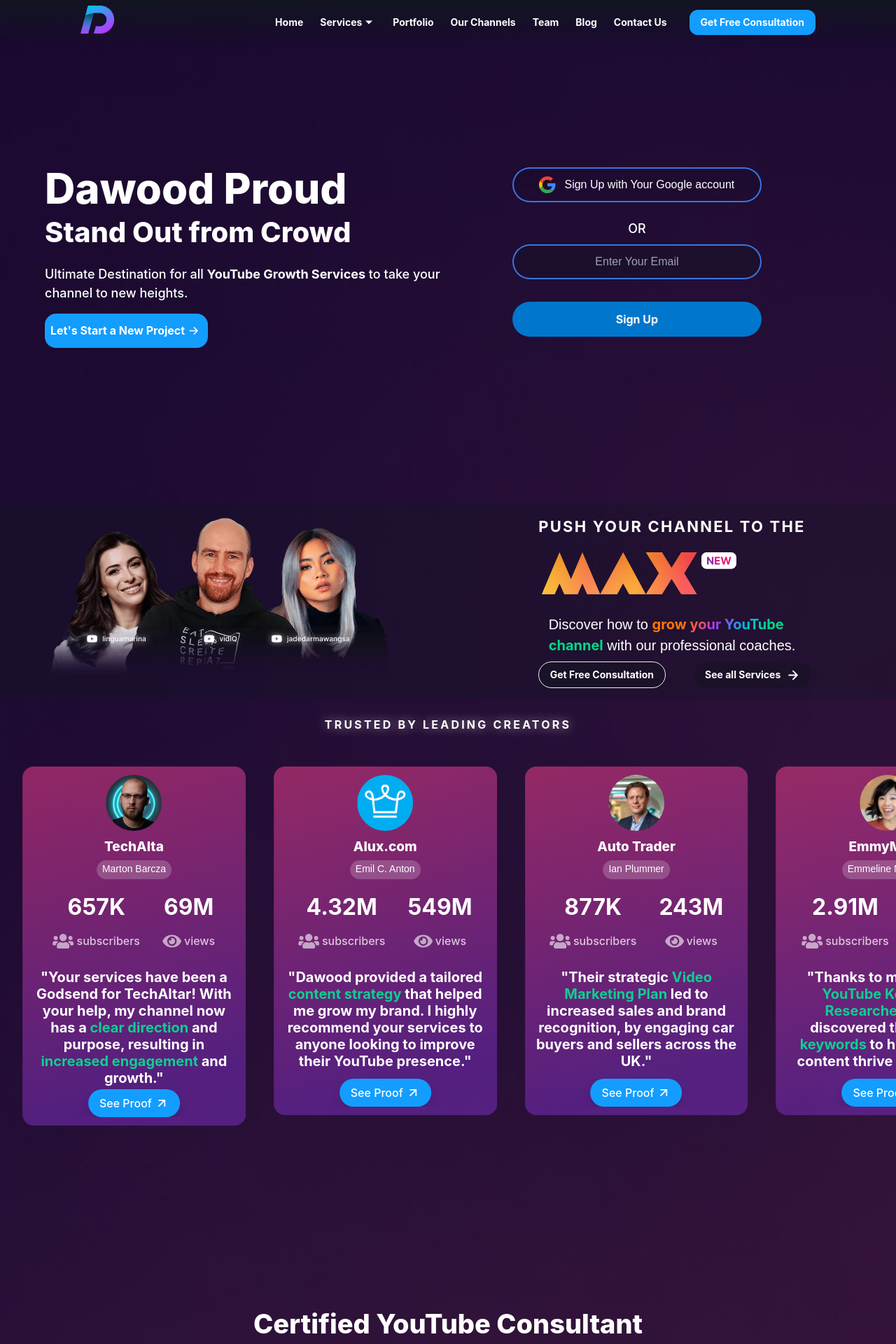
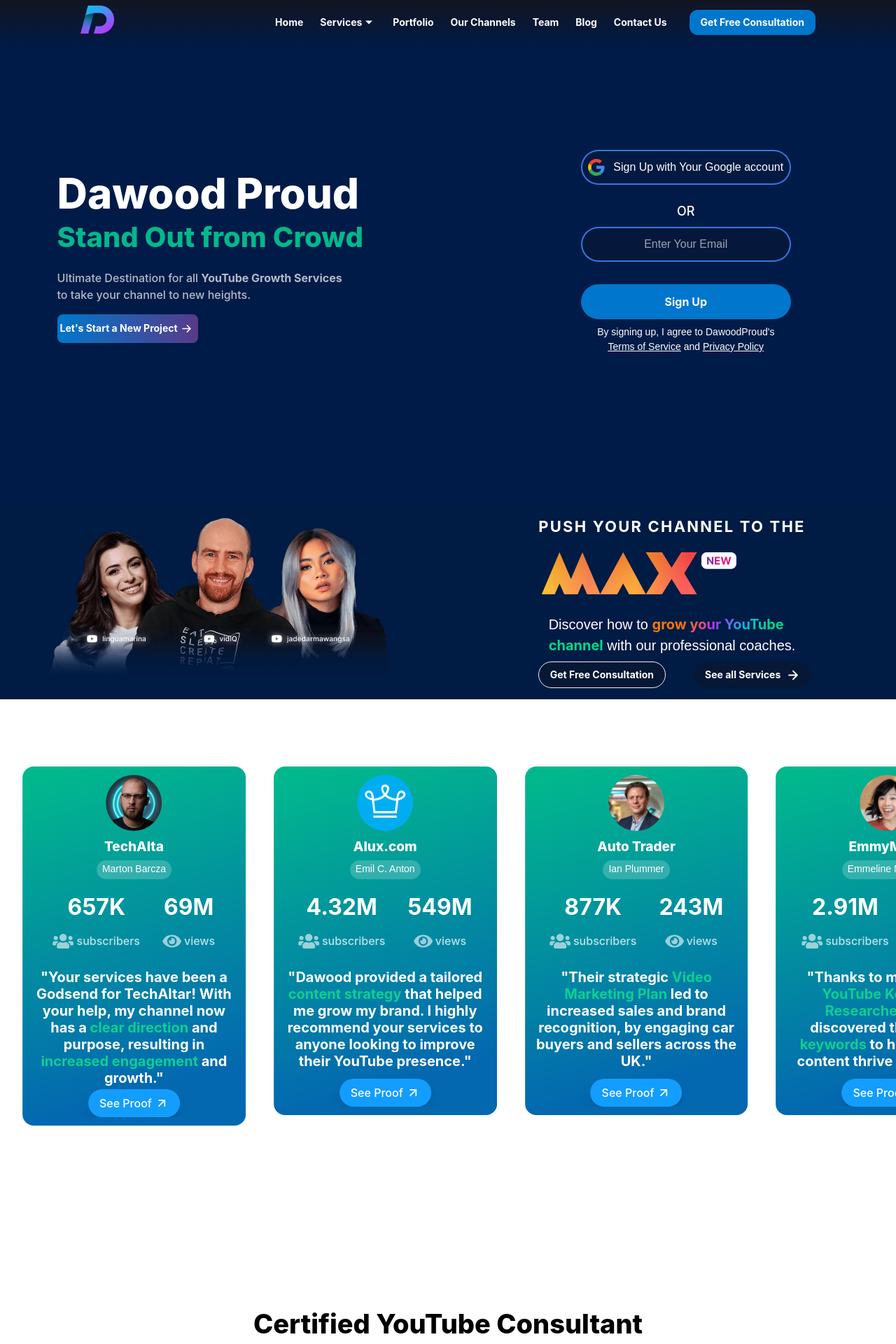
Before and after one commit to EngrRaheel/testingdawoodproud, a Next.js app: page / in a window 1280 px wide. Shown: the top 1920 px of the page at 70% size. Built offline with nearby package versions, Linux system fonts and the light colour scheme; a web font is replaced by a local one.

Commit message:
all the pages creared and the heroection is fixed

```diff
--- a/components/Herosection/Hero.jsx
+++ b/components/Herosection/Hero.jsx
@@ -11,27 +11,26 @@
 function Hero() {
     return (
 
-        <div className="w-full min-h-screen flex flex-col items-center justify-center font-Inter mx-auto">
+        <div className="w-full min-h-screen flex flex-col items-center justify-center font-Inter mx-auto bg-[#001b47]">
             <Navbar bg_color={"bg-gradient-to-b from-[#121521] to-[#121521]/0"} position={'fixed'} />
 
             {/* hero section text and images div */}
-            <div className="grid grid-cols-1 md:grid-cols-[1.3fr_1fr] gap-8 !justify-between items-center mx-auto max-w-[1200px] min-h-[90vh]">
+            <div className="grid grid-cols-1  xl:grid-cols-12  justify-center !items-center mx-auto max-w-[1200px] min-h-[90vh] ">
 
-                {/* -mt-[10vh] sm:-mt-[15vh] lg:mt-3 */}
-                <div className="h-full w-full  text-white text-center flex flex-col  items-center justify-center space-y-4 mx-auto ">
+                <div className="h-full w-full  text-white text-center flex flex-col  items-center justify-center  xl:col-start-1 xl:col-span-5">
                     {/* hero section text */}
-                    <div className=" flex flex-col justify-start items-start mx-auto  p-0 sm:p-4 md:p-6 gap-4">
-                        <div className="flex flex-col justify-start items-start -space-y-3">
+                    <div className=" flex flex-col justify-center items-center xl:justify-start xl:items-start mx-auto  p-0 sm:p-4 md:p-6 gap-4">
+                        <div className="flex flex-col justify-center xl:justify-start items-center xl:items-start  xl:-space-y-3 ">
                             <h1 className=" font-extrabold text-[32px] sm:text-[36px] md:text-[50px] lg:text-[60px] ">Dawood Proud</h1>
-                            <h1 className=" font-extrabold text-[28px] sm:text-[28px] md:text-[32px] lg:text-[40px]  "> Stand Out from Crowd</h1>
+                            <h1 className=" font-extrabold text-[28px] sm:text-[28px] md:text-[32px] lg:text-[40px] text-[#01b88d]"> Stand Out from Crowd</h1>
                         </div>
-                        <div className="text-left font-medium md:font-semibold px-3 sm:px-0 lg:font-medium  text-white sm:text-[16px] md:text-[16px] lg:text-[18px] ">
-                            <p> Ultimate Destination for all <strong> YouTube Growth Services</strong> to take your channel to new heights.</p>
+                        <div className="text-center xl:text-left font-medium md:font-semibold px-3 sm:px-0 lg:font-medium sm:text-[16px] md:text-[16px] lg:text-[16px] text-[white]/70">
+                            <p> Ultimate Destination for all <strong> YouTube Growth Services</strong> <br />to take your channel to new heights.</p>
                             {/* <p>All the successful YouTubers have one thing in common  <strong> {"\"They have Winnig Content Strategy.\""}</strong>  </p> */}
                         </div>
                         <div>
-                            <Link href={"/consultation"} className="text-base">
-                                <button className='flex justify-center items-center px-2 py-3  rounded-2xl  font-bold text-white bg-[#139dff] hover:bg-[#3b82f6] mt-0 '>
+                            <Link href={"/consultation"} className="text-sm ">
+                                <button className='flex justify-center items-center px-1 py-2  rounded-3xl xl:rounded-lg  font-bold text-white button mt-0 '>
                                     Let&#39;s Start a New Project
                                     <BsArrowRightShort size={25} />
                                 </button>
@@ -69,37 +68,40 @@
                         </div>
                     </div> */}
                 </div>
-                <SignUp />
+                <div className=" xl:col-start-8 xl:col-span-5 mx-auto w-full flex flex-col items-center">
+                    <SignUp />
+                </div>
+
             </div>
-            <div className="grid grid-cols-2 justify-center items-center bg-blue/30 w-full h-full ">
-                <div className="relative h-[250px] w-[500px] mx-auto ">
+            <div className="grid grid-cols-1 xl:grid-cols-2 justify-center items-center bg-blue/5 w-full h-full ">
+                <div className="relative h-[250px] w-[300px] xs:w-[400px] sm:w-[500px] mx-auto ">
                     <Image src="/Images/herosection/heroImage.webp" fill alt="heroImage" className="object-contain" />
                 </div>
                 <div className="grid grid-cols-1 justify-center items-center space-y-2 my-4">
                     <div className="flex flex-col justify-start items-center">
-                        <p className="text-white font-bold font-Inter tracking-widest text-[22px]">
+                        <p className="text-white font-bold font-Inter tracking-widest text-[18px] sm:text-[22px]">
                             PUSH YOUR CHANNEL TO THE
                         </p>
-                        <div className="relative h-[100px] w-[280px] -ml-24">
+                        <div className="relative h-[100px] w-[280px] xl:-ml-24">
                             <Image src="/Images/herosection/heroImage2.svg" fill alt="heroImage2" className="object-contain" />
                         </div>
                     </div>
                     <div className="flex justify-center items-center max-w-sm mx-auto">
-                        <p className="text-left font-Inter text-[20px] text-white">
+                        <p className="text-left font-Inter  xl:text-[20px] text-white">
                             Discover how to <span className="hero_bg ">grow your YouTube <br /> channel</span>  with our professional coaches.
                         </p>
                     </div>
-                    <div className="flex justify-center items-center gap-8">
+                    <div className="flex flex-col xs:flex-row justify-center items-center gap-4 xs:gap-8">
                         <div>
-                            <Link href={"/consultation"} className="text-xs">
-                                <button className='border border-solid border-[#f0f0f0] px-4 py-2 ml-2 rounded-full text-sm font-bold text-white  bg-blue/40  hover:bg-white hover:text-blue'>
+                            <Link href={"/consultation"} className="text-xs xl:text-sm">
+                                <button className='border border-solid border-[#f0f0f0] px-4 py-2 ml-2 rounded-full  font-bold text-white  bg-blue/40  hover:bg-white hover:text-blue'>
                                     Get Free Consultation
                                 </button>
                             </Link>
                         </div>
                         <div>
-                            <Link href={"/services"} className="text-xs ">
-                                <button className=' px-4 py-2 ml-2 rounded-full text-sm font-bold text-white  bg-blue/40  hover:bg-white hover:text-blue'>
+                            <Link href={"/services"} className="text-xs xl:text-sm ">
+                                <button className=' px-4 py-2 ml-2 rounded-full  font-bold text-white  bg-blue/40  hover:bg-white hover:text-blue'>
                                     <div className="flex justify-center items-center gap-2">
                                         <p>See all Services</p>
                                         <svg fill="none" viewBox="0 0 20 21" width="20" class="css-orecyf"><path stroke="currentColor" stroke-linecap="round" stroke-linejoin="round" stroke-width="2" d="M4.166 10.5h11.667M10 4.667l5.833 5.833L10 16.334"></path></svg>
--- a/components/Herosection/SignUp.jsx
+++ b/components/Herosection/SignUp.jsx
@@ -1,3 +1,4 @@
+import Link from 'next/link';
 import React, { useState } from 'react';
 import FcGoogle from "react-icons/fc"
 
@@ -23,19 +24,17 @@
     };
 
     return (
-        <form onSubmit={handleSubmit} className="flex flex-col items-center max-w-[70%] space-y-2">
-
+        <form onSubmit={handleSubmit} className="flex flex-col items-center max-w-[90%] lg:max-w-[70%] space-y-2">
             <button
                 onClick={handleGoogleSignup}
                 className="p-2 rounded-full border-2 border-[#3b82f6]/90 bg-blue/10 hover:bg-white hover:text-blue text-white font-normal cursor-pointer mb-4 w-full h-[50px]"
             >
                 <div className='flex justify-center items-center gap-3'>
                     <div className='w-6 h-6'><svg viewBox="0 0 18 18" class="css-0"><g fill="#000" fill-rule="evenodd"><path d="M9 3.48c1.69 0 2.83.73 3.48 1.34l2.54-2.48C13.46.89 11.43 0 9 0 5.48 0 2.44 2.02.96 4.96l2.91 2.26C4.6 5.05 6.62 3.48 9 3.48z" fill="#EA4335"></path><path d="M17.64 9.2c0-.74-.06-1.28-.19-1.84H9v3.34h4.96c-.1.83-.64 2.08-1.84 2.92l2.84 2.2c1.7-1.57 2.68-3.88 2.68-6.62z" fill="#4285F4"></path><path d="M3.88 10.78A5.54 5.54 0 0 1 3.58 9c0-.62.11-1.22.29-1.78L.96 4.96A9.008 9.008 0 0 0 0 9c0 1.45.35 2.82.96 4.04l2.92-2.26z" fill="#FBBC05"></path><path d="M9 18c2.43 0 4.47-.8 5.96-2.18l-2.84-2.2c-.76.53-1.78.9-3.12.9-2.38 0-4.4-1.57-5.12-3.74L.97 13.04C2.45 15.98 5.48 18 9 18z" fill="#34A853"></path><path fill="none" d="M0 0h18v18H0z"></path></g></svg></div>
-                    <p>Sign Up with Your Google account</p>
+                    <p className='font-inter text-sm sm:text-base'>Sign Up with Your Google account</p>
                 </div>
 
             </button>
-
             <p className='text-white font-medium text-lg'>
                 OR
             </p>
@@ -54,8 +53,8 @@
 
                     <label className="flex flex-col items-start  w-[100%] text-center !mb-6">
                         <input
-                            type="email"
-                            value={email}
+                            type="password"
+                            value={password}
                             onChange={handleEmailChange}
                             placeholder="Enter Your Password"
                             className="p-1 !rounded-full !border-2 !border-[#3b82f6]/90 bg-blue/30 text-white font-normal cursor-pointer  w-full h-[50px] text-center"
@@ -64,13 +63,22 @@
 
                 )
             }
-
             <button
                 type="submit"
-                className="p-2 !rounded-full border-2 border-[#3b82f6]/90 bg-blue-500 text-white font-bold cursor-pointer w-full h-[50px]"
+                className="p-2 !rounded-full border-2   text-white font-bold cursor-pointer w-full h-[50px]"
             >
                 Sign Up
             </button>
+            <div className='text-white font-Inter text-[14px] text-center'>
+                <p>
+                    By signing up, I agree to DawoodProud's
+                </p>
+                <p>
+                    <span className='underline'> <Link href={"/legal-info"}>Terms of Service</Link></span> and <span className='underline'>
+                        <Link href={"/legal-info"}>Privacy Policy</Link>
+                    </span>
+                </p>
+            </div>
         </form>
     );
 };
--- a/components/Services components/ServiceCard.jsx
+++ b/components/Services components/ServiceCard.jsx
@@ -12,7 +12,7 @@
 
 
     return (
-        <div className={`w-full min-h-[100vh] font-Inter text-white relative ${bgColor}`}>
+        <div className={`w-full min-h-[100vh] font-Inter text-[black] relative ${bgColor}`}>
             <div className="w-full p-2 mt-6 md:mt-0">
                 <div className="w-full max-w-[1172px]  flex flex-col items-center justify-center  mx-auto gap-3 md:gap-8 mt-12">
                     <h2 className=' max-w-auto md:max-w-[580px] font-extrabold text-[28px] md:text-[38px] lg:text-[38px] text-center  '>{heading}</h2>
@@ -28,10 +28,10 @@
                         <div className='w-full flex-1 '>
                             <div className='px-[5%] md:pl-[15%] md:pr-[7%] space-y-5 flex flex-col justify-center !items-center md:items-start'>
                                 <h3 className="font-extrabold text-[24px] md:text-[30px] lg:text-[32px] text-center md:text-left leading-[43px]">{heading2}</h3>
-                                <p className='text-[#BCBCBC] font-normal text-[16px] md:text-[17px] lg:text-[18px] text-center md:text-left leading-[25px]'>{para}</p>
+                                <p className='text-[black] font-light text-[16px] md:text-[17px] lg:text-[18px] text-center md:text-left leading-[25px]'>{para}</p>
                                 <div className=' self-center md:self-start'>
                                     <Link rel="stylesheet" href={`${link}`}>
-                                        <button className='flex justify-center items-center font-bold mt-1 px-2 sm:px-4  py-2 sm:py-3 gap-1  sm:gap-2 rounded-full text-xs sm:text-base bg-[#139DFF] hover:bg-[#3b82f6]'>
+                                        <button className='flex justify-center items-center font-bold mt-1 px-2 sm:px-4  py-2 sm:py-3 gap-1  sm:gap-2 rounded-full text-xs sm:text-base bg-[#0077cc] hover:bg-[#3b82f6] text-white'>
                                             {btntext}
                                             <svg fill="none" viewBox="0 0 20 21" width="20" className="css-orecyf">
                                                 <path stroke="currentColor" strokeLinecap="round" strokeLinejoin="round" strokeWidth="2" d="M4.166 10.5h11.667M10 4.667l5.833 5.833L10 16.334"></path>
--- a/components/YtSlider/SliderItem.jsx
+++ b/components/YtSlider/SliderItem.jsx
@@ -6,10 +6,11 @@
 import Link from 'next/link'
 
 
-const SliderItem = ({ url, name, subs, views, para, link,navtoportfolio }) => {
+const SliderItem = ({ url, name, subs, views, para, link, navtoportfolio }) => {
     return (
         <div className='w-full'>
             <div className='flex flex-col justify-center items-center mx-auto font-Inter text-white rounded-2xl p-[12px] sm:p-2 md:p-3 max-w-[22.1875rem] min-h-[498px] bg_testimonials'>
+                {/* bg_testimonials */}
                 {/* first group of three items */}
                 <div className='flex flex-col items-center space-y-3'>
                     <div className='w-[80px] h-[80px] rounded-full  relative mx-auto overflow-hidden' >
--- a/components/common/Navbar.jsx
+++ b/components/common/Navbar.jsx
@@ -145,7 +145,7 @@
             </Link>
           ))}
           <Link href={"/consultation"} className="text-xs">
-            <button className='flex flex-col justify-center items-center px-4 py-2 ml-2 rounded-xl text-sm font-bold text-white bg-[#139dff] hover:bg-[#3b82f6] '>
+            <button className='flex flex-col justify-center items-center px-4 py-2 ml-2 rounded-xl text-sm font-bold text-white bg-[#0077cc] hover:bg-[#3b82f6] '>
               <div className="flex justify-center items-center">
                 <p>Get Free Consultation</p>
               </div>
--- a/src/pages/index.jsx
+++ b/src/pages/index.jsx
@@ -12,7 +12,8 @@
 
 const Home = () => {
   return (
-    <div className=" bg-cover bg-center  bg-[url('/Images/main-bg1.jpg')] ">
+    <div className=" bg-[white] ">
+      {/* [url('/Images/main-bg1.jpg')] */}
       <Hero />
 
       <YtSlider />
--- a/src/styles/globals.css
+++ b/src/styles/globals.css
@@ -523,11 +523,19 @@
   margin-bottom: 150px;
 }
 
-.bg_testimonials {
+/* .bg_testimonials {
   background-image: linear-gradient(
     344.11deg,
     rgba(128, 49, 200, 0.5) 14.71%,
     rgba(255, 67, 151, 0.5) 96.55%
+  );
+} */
+
+.bg_testimonials {
+  background-image: linear-gradient(
+    344.11deg,
+    #0368b0 14.71%,
+    #01b88d 96.55%
   );
 }
 
@@ -860,6 +868,10 @@
   color: #0066b3;
 } */
 
+.button {
+  background: #0077cc;
+  background: linear-gradient(90deg, #0077cc, rgb(88, 58, 138));
+}
 /* hero bg */
 .hero_bg {
   background-image: linear-gradient(
```
Also changed, not shown: components/ConsultationForm/CallToAction.jsx (+2 -2 lines), components/Services Page Sections/ServiceCards.jsx (+44 -1 lines), components/common/Footer.jsx (+9 -9 lines), src/pages/services/index.js (+3 -4 lines).
